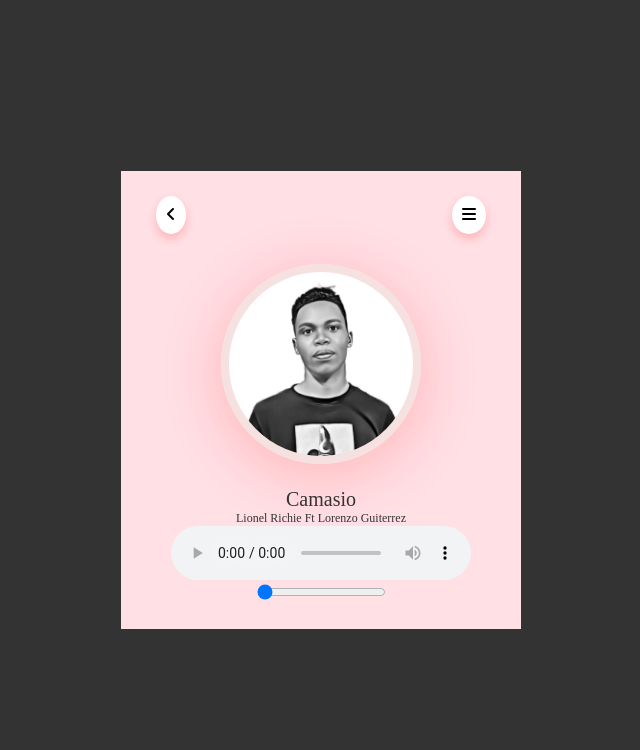
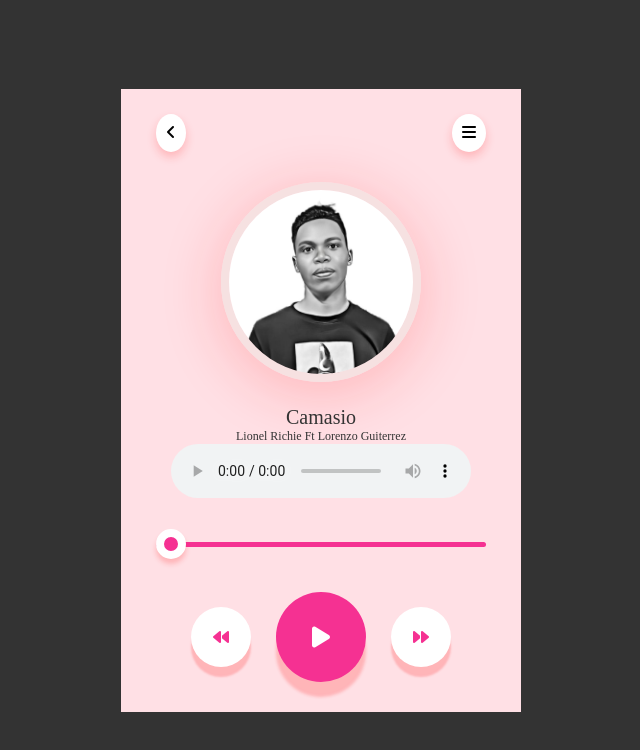
Before and after one commit to camasio/Music-Player, a plain HTML site: page index.html in a window 1280 px wide. Shown: the whole page, without its empty margins (319-959 px from the left). Drawn offline with Linux system fonts and the light colour scheme.

Commit message:
css top-up

```diff
--- a/index.html
+++ b/index.html
@@ -27,11 +27,13 @@
                 <audio controls>
                     <source src="lionel richie - i call it love.mp3" type="audio/mpeg">
                 </audio>
-                <input type="range" value="0">
+                <input type="range" value="0" id="progress">
             </div>
 
             <div class="control">
-
+                <div><i class="fa-solid fa-backward"></i></div>
+                <div><i class="fa-solid fa-play"></i></div>
+                <div><i class="fa-solid fa-forward"></i></div>
             </div>
         </div>
 
--- a/style.css
+++ b/style.css
@@ -47,3 +47,44 @@ img{
     font-weight: 400;
     color: #333;
 }
+#progress{
+    -webkit-appearance: none;
+    width: 100%;
+    height: 5px;
+    background: #f53192;
+    border-radius: 4px;
+    cursor: pointer;
+    margin:40px 0;
+}
+#progress::-webkit-slider-thumb{
+    -webkit-appearance: none;
+    background: #f53192;
+    width: 30px;
+    height: 30px;
+    border-radius: 50%;
+    border: solid #fff 8px;
+    box-shadow: 0 5px 5px rgba(255, 26, 26, 0.22);
+}
+.control{
+    display: flex;
+    justify-content: center;
+    align-items: center;
+}
+.control div{
+    display: inline-flex;
+    justify-content: center;
+    align-items: center;
+    margin: 20px;
+    width: 60px;
+    height: 60px;
+    background: #fff;
+    color: #f53192;
+    box-shadow: 0 10px 2px rgba(255, 26, 26, 0.22);
+    border-radius: 50%;
+    cursor: pointer;
+}
+.control div:nth-child(2){
+    transform: scale(1.5);
+    background: #f53192;
+    color: #fff;
+}
```
